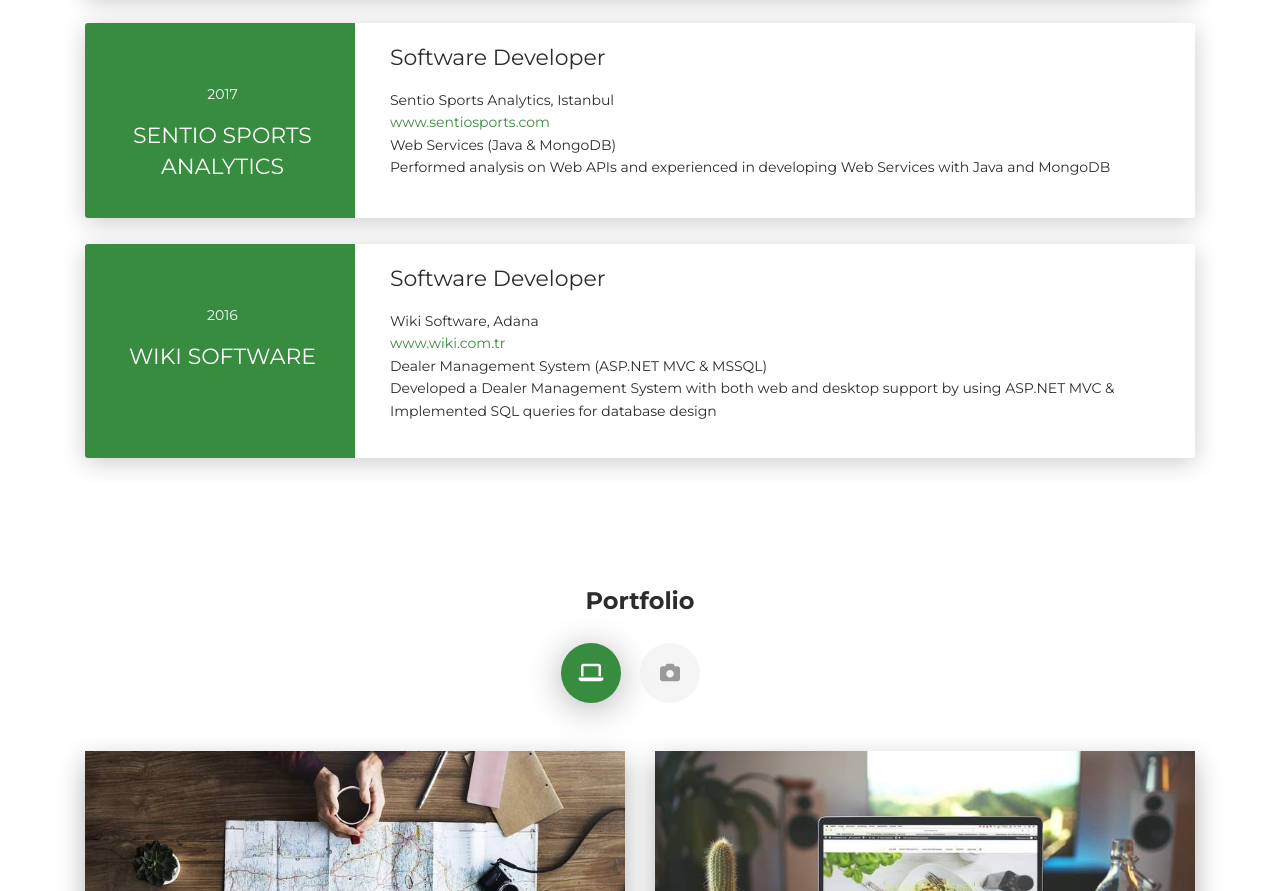
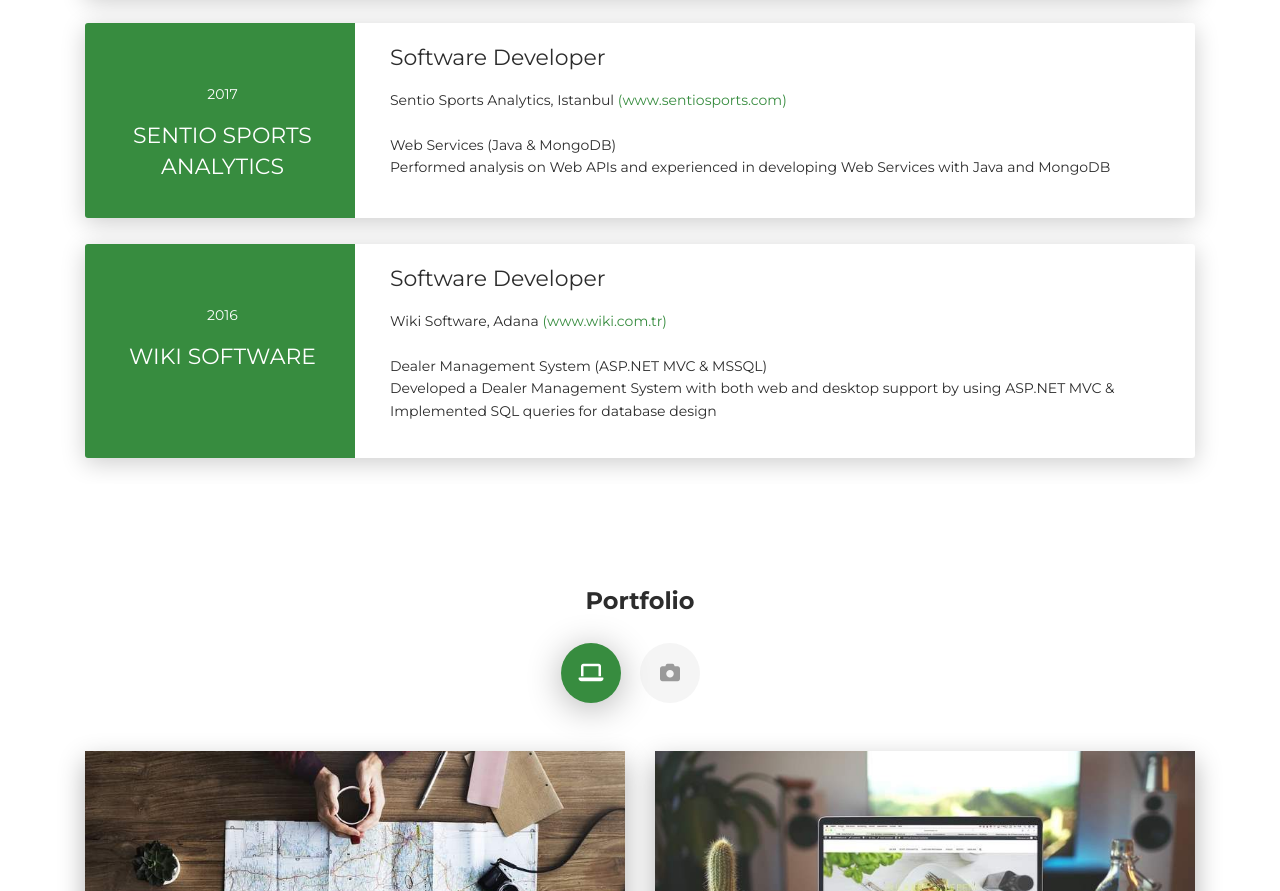
Before and after one commit to fizgi/fizgi.github.io, a plain HTML site: page index.html in a window 1280 px wide. Shown: the part 2511-3402 px from the top of the page. Drawn offline with Linux system fonts and the light colour scheme.

Commit message:
Update index.html

```diff
--- a/index.html
+++ b/index.html
@@ -209,7 +209,7 @@
 			<div class="col-md-9" data-aos="fade-left" data-aos-offset="50" data-aos-duration="500">
 			  <div class="card-body">
 				<div class="h5">Python Developer</div>
-				<p>Project-Based
+				<p>Project-Based<br>
 				<br>Prepared a Flask-based RESTful API for a mobile application to serve data from MongoDB
 				</p>
 			  </div>
@@ -245,9 +245,8 @@
 			<div class="col-md-9" data-aos="fade-left" data-aos-offset="50" data-aos-duration="500">
 			  <div class="card-body">
 				<div class="h5">Software Developer</div>
-				<p>Sentio Sports Analytics, Istanbul<br>
-				<a href="https://www.sentiosports.com">www.sentiosports.com</a>
-				<br>Web Services (Java & MongoDB)
+				<p>Sentio Sports Analytics, Istanbul <a href="https://www.sentiosports.com">(www.sentiosports.com)</a><br>
+				<br>Web Services (Java &amp; MongoDB)
 				<br>Performed analysis on Web APIs and experienced in developing Web Services with Java and MongoDB
 				</p>
 			  </div>
@@ -265,10 +264,9 @@
 			<div class="col-md-9" data-aos="fade-left" data-aos-offset="50" data-aos-duration="500">
 			  <div class="card-body">
 				<div class="h5">Software Developer</div>
-				<p>Wiki Software, Adana <br>
-				<a href="https://www.wiki.com.tr">www.wiki.com.tr</a>
-				<br>Dealer Management System (ASP.NET MVC & MSSQL)
-				<br>Developed a Dealer Management System with both web and desktop support by using ASP.NET MVC & Implemented SQL queries for database design
+				<p>Wiki Software, Adana <a href="https://www.wiki.com.tr">(www.wiki.com.tr)</a><br>
+				<br>Dealer Management System (ASP.NET MVC &amp; MSSQL)
+				<br>Developed a Dealer Management System with both web and desktop support by using ASP.NET MVC &amp; Implemented SQL queries for database design
 				</p>
 			  </div>
 			</div>
```
